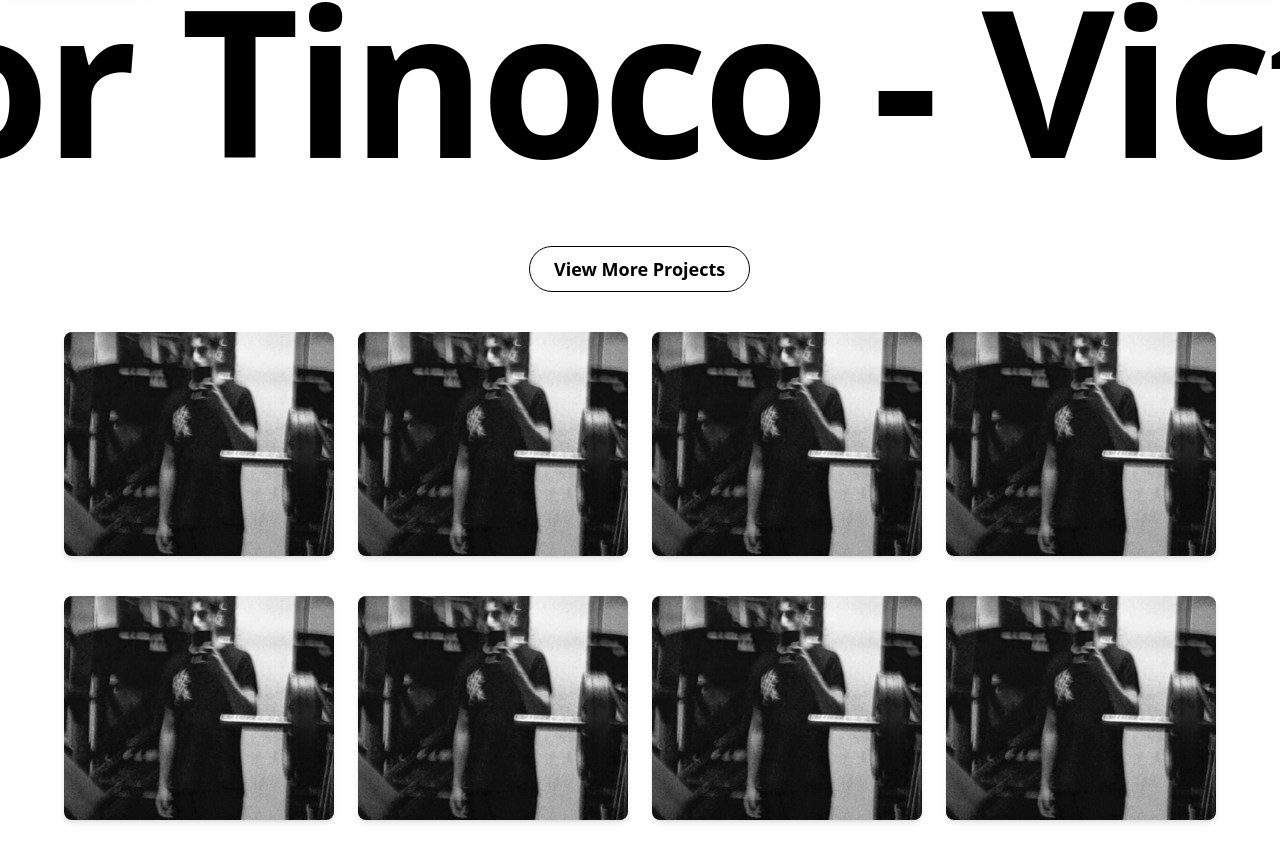
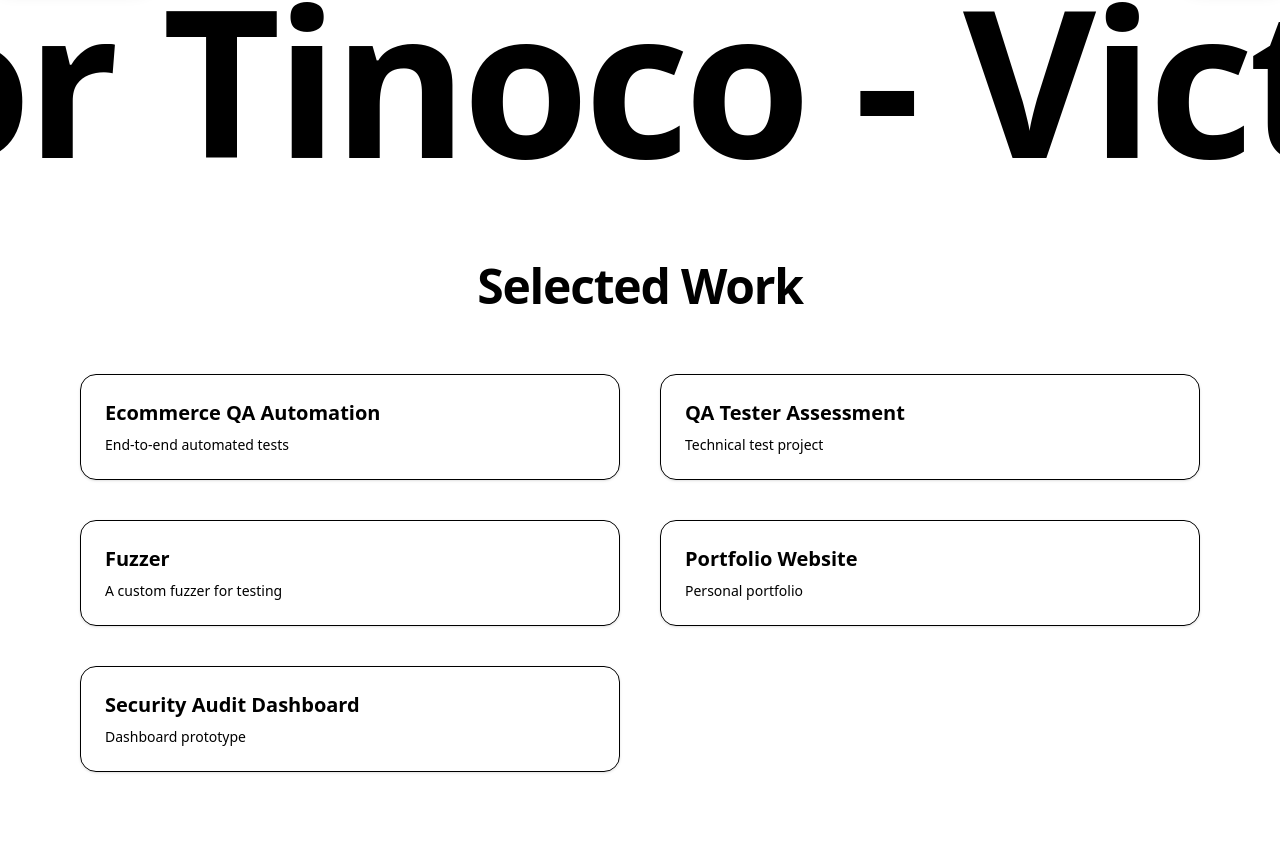
Before and after one commit to Vincitorecode/web-portfolio, a React (Vite) app: page / in a window 1280 px wide. Shown: the part 618-1480 px from the top of the page. Built offline with nearby package versions, Linux system fonts and the light colour scheme.

Commit message:
work page

```diff
--- a/package.json
+++ b/package.json
@@ -11,7 +11,7 @@
   },
   "dependencies": {
     "@tailwindcss/vite": "^4.1.8",
-    "framer-motion": "^12.16.0",
+    "framer-motion": "^12.18.1",
     "lucide-react": "^0.513.0",
     "react": "^19.1.0",
     "react-dom": "^19.1.0",
--- a/src/App.jsx
+++ b/src/App.jsx
@@ -2,12 +2,13 @@ import Footer from "./sections/Footer";
 import Hero from "./sections/Hero";
 import MoreWork from './sections/MoreWork'
 import ContactSection from './components/ContactSection'
-
+import Work from "./sections/Work";
 
 function App() {
   return (
     <main className="font-sans">
       <Hero />
+      <Work />
       <MoreWork />
 
       <ContactSection />
--- /dev/null
+++ b/src/sections/Work.jsx
@@ -0,0 +1,78 @@
+import React, { useState } from "react";
+import { motion, AnimatePresence } from "framer-motion";
+import profileImg from "../assets/vic.jpeg";
+
+const projects = [
+  { title: "Ecommerce QA Automation", description: "End-to-end automated tests", link: "#" },
+  { title: "QA Tester Assessment", description: "Technical test project", link: "#" },
+  { title: "Fuzzer", description: "A custom fuzzer for testing", link: "#" },
+  { title: "Portfolio Website", description: "Personal portfolio", link: "#" },
+  { title: "Security Audit Dashboard", description: "Dashboard prototype", link: "#" },
+];
+
+export default function Work() {
+  const [hoveredProject, setHoveredProject] = useState(null);
+  const [mousePos, setMousePos] = useState({ x: 0, y: 0 });
+
+  const handleMouseMove = (e) => {
+    setMousePos({ x: e.clientX, y: e.clientY });
+  };
+
+  return (
+    <section
+      id="work"
+      className="relative w-full min-h-screen bg-white text-black px-6 md:px-20 py-20"
+      onMouseMove={handleMouseMove}
+    >
+      <h2 className="text-3xl md:text-5xl font-bold mb-16 text-center tracking-tight">
+        Selected Work
+      </h2>
+
+      <div className="grid grid-cols-1 sm:grid-cols-2 gap-10">
+        {projects.map((project) => (
+          <a
+            key={project.title}
+            href={project.link}
+            target="_blank"
+            rel="noopener noreferrer"
+            onMouseEnter={() => setHoveredProject(project)}
+            onMouseLeave={() => setHoveredProject(null)}
+            className="block p-6 border border-black rounded-2xl shadow-sm"
+          >
+            <h3 className="text-xl font-semibold mb-2">{project.title}</h3>
+            <p className="text-sm">{project.description}</p>
+          </a>
+        ))}
+      </div>
+
+      <AnimatePresence>
+        {hoveredProject && (
+          <motion.div
+            className="fixed pointer-events-none z-50"
+            initial={{ opacity: 0, scale: 0.8 }}
+            animate={{ opacity: 1, scale: 1 }}
+            exit={{ opacity: 0, scale: 0.8 }}
+            transition={{ type: "spring", stiffness: 300, damping: 20 }}
+            style={{
+              top: mousePos.y + 20,
+              left: mousePos.x + 20,
+            }}
+          >
+            <div className="relative w-60 h-40 border-4 border-black rounded-lg overflow-hidden shadow-xl bg-white">
+              <img
+                src={profileImg}
+                alt="Project preview"
+                className="w-full h-full object-cover"
+              />
+              <div className="absolute inset-0 flex items-center justify-center">
+                <div className="bg-black text-white rounded-full w-16 h-16 flex items-center justify-center text-sm font-medium">
+                  View
+                </div>
+              </div>
+            </div>
+          </motion.div>
+        )}
+      </AnimatePresence>
+    </section>
+  );
+}
```
Also changed, not shown: 1 other file (tests, documents, lock files or other folders).
